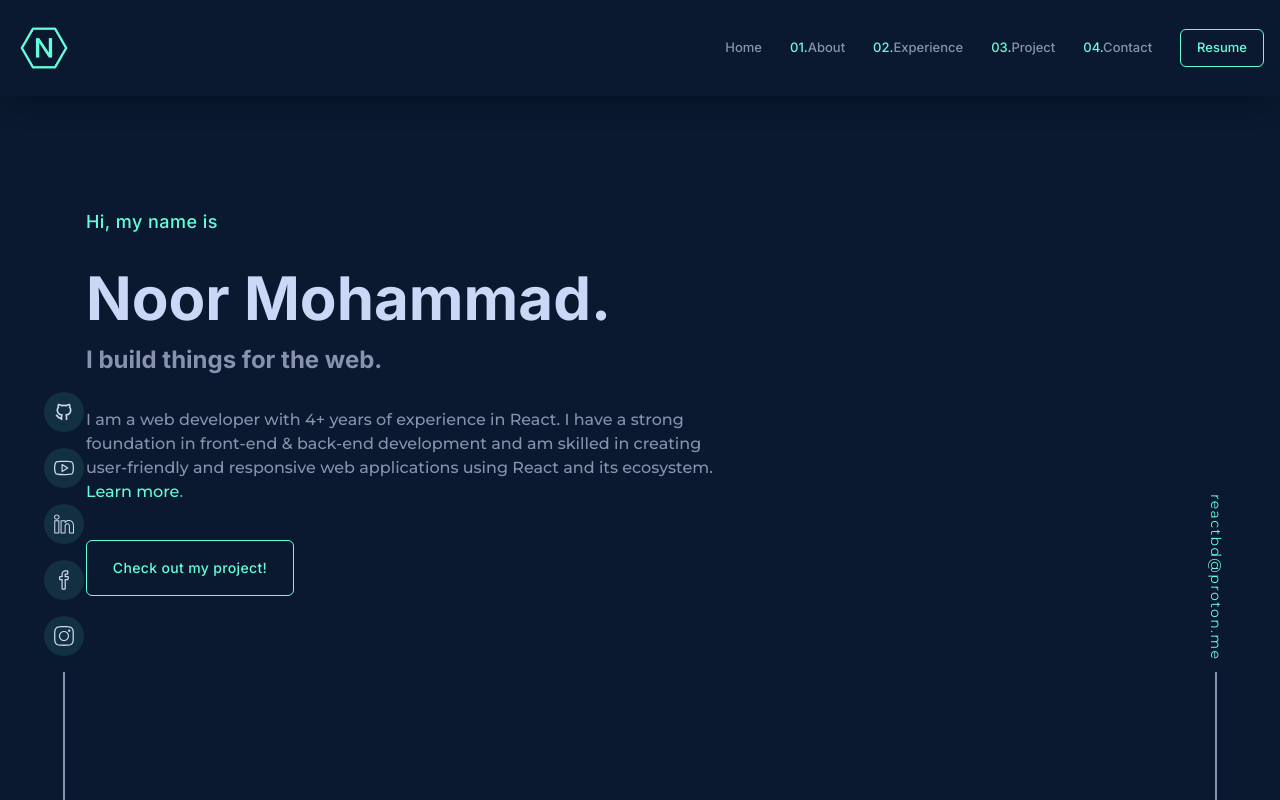
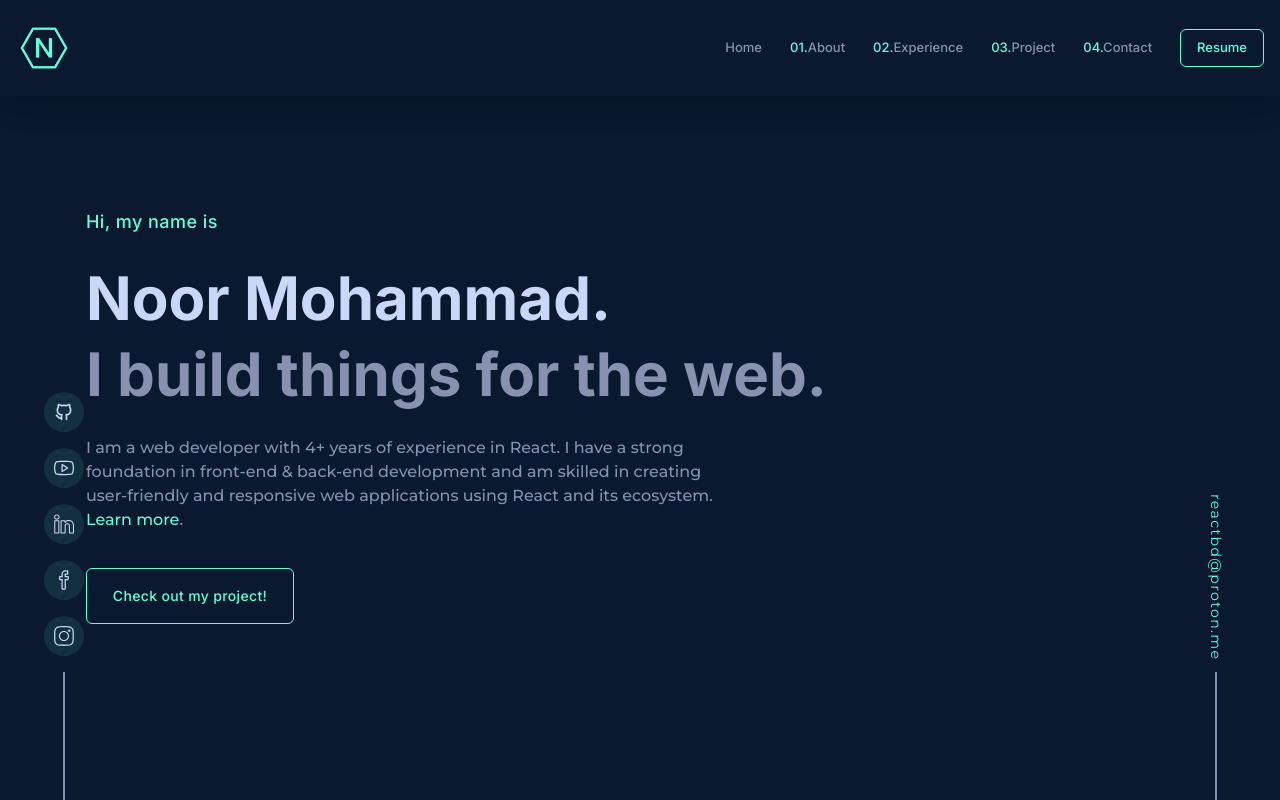
Before and after one commit to noorjsdivs/dynamicportfolio, a Next.js app: page / in a window 1280 px wide. Built offline with nearby package versions, Linux system fonts and the light colour scheme.

Commit message:
banner title modified

```diff
--- a/components/Banner.tsx
+++ b/components/Banner.tsx
@@ -20,7 +20,7 @@ const Banner = () => {
         className="text-4xl lgl:text-6xl font-titleFont font-semibold flex flex-col"
       >
         Noor Mohammad.
-        <span className="text-textDark text-2xl mt-2 lgl:mt-4">
+        <span className="text-textDark mt-2 lgl:mt-4">
           I build things for the web.
         </span>
       </motion.h1>
```
